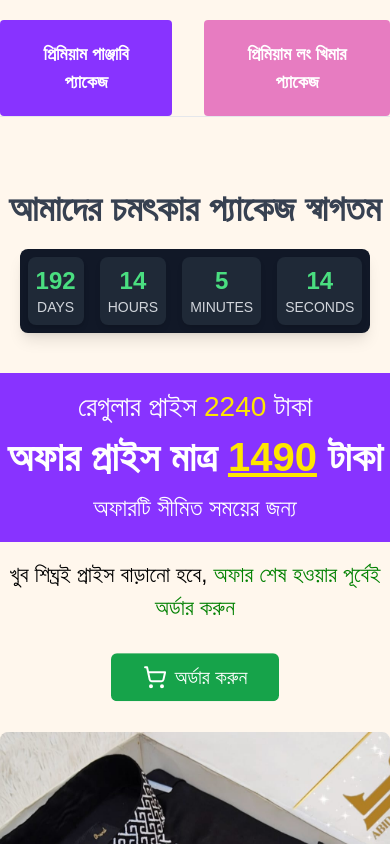
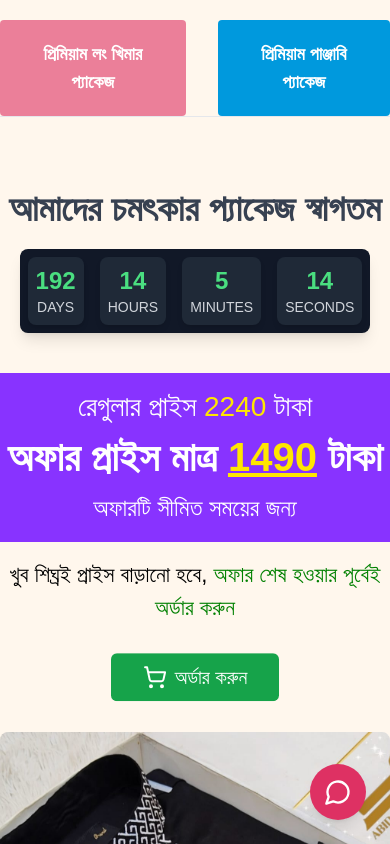
Before and after one commit to rashariful/punjabi-landing-page-frontend, a Next.js app: page / in a window 390 px wide. Shown: the top 844 px of the page. Built offline with nearby package versions, Linux system fonts and the light colour scheme.

Commit message:
whatsapp & phone system add

```diff
--- a/components/Checkout.tsx
+++ b/components/Checkout.tsx
@@ -128,7 +128,7 @@
   };
 
   return (
-    <div ref={checkoutRef} id="checkout-section" className="max-w-5xl mx-auto p-6 border-2 border-black rounded-lg my-10">
+    <div ref={checkoutRef} id="checkout-section" className="max-w-5xl mx-auto p-6 border-2 border-[#DE3163] rounded-lg my-10">
       <div className="mb-8">
         <h2 className="text-lg font-medium mb-4 text-black">Your Products</h2>
         <div className="flex items-center justify-between">
--- a/components/dashboard/OrderTable.tsx
+++ b/components/dashboard/OrderTable.tsx
@@ -406,6 +406,11 @@
     }
   };
 
+  const handleLogout = () => {
+        localStorage.removeItem("token");
+        router.push("/login");
+      };
+
   return (
     <div className="w-full text-black">
       <div className="mb-6 flex flex-col sm:flex-row justify-between items-center">
@@ -413,6 +418,7 @@
           <Search className="absolute left-3 top-1/2 h-4 w-4 -translate-y-1/2 text-gray-400" />
           <input type="text" className="w-full pl-10 pr-4 py-2 border border-gray-500 rounded-md" placeholder="Search orders..." />
         </div>
+        <button onClick={handleLogout} className="bg-red-600 px-5 py-2 text-white">Logout</button>
       </div>
       {loading ? (
         <p className="text-center text-black">Loading orders...</p>
--- a/components/homePage/HomePage.tsx
+++ b/components/homePage/HomePage.tsx
@@ -7,6 +7,7 @@
 import bikasPayment from "@/public/images/payment-scan.jpg"
 import CountdownTimer from "../shared/CountdownTimer"
 import ReviewSection from "../Review"
+import WhatsAppChatButton from "./WhatsAppChatButton"
 
 interface ProductDetail {
     productImage: string;
@@ -264,6 +265,7 @@
                 </div>
 
                 <ReviewSection />
+                <WhatsAppChatButton/>
             </div>
         </main>
     )
--- a/components/homePage/Tab.tsx
+++ b/components/homePage/Tab.tsx
@@ -29,7 +29,7 @@
   };
 
 const Tab = ({ products }: { products: Products }) => {
-    const tabs = ["প্রিমিয়াম পাঞ্জাবি প্যাকেজ", "প্রিমিয়াম লং খিমার প্যাকেজ"];
+    const tabs = ["প্রিমিয়াম লং খিমার প্যাকেজ", "প্রিমিয়াম পাঞ্জাবি প্যাকেজ"];
     const [activeTab, setActiveTab] = useState("প্রিমিয়াম পাঞ্জাবি প্যাকেজ")
     return (
         <div className="max-w-5xl mx-auto">
@@ -40,7 +40,7 @@
                             <button
                                 key={tab}
                                 onClick={() => setActiveTab(tab)}
-                                className={`p-5 text-lg font-semibold relative text-white rounded ${tab==="প্রিমিয়াম পাঞ্জাবি প্যাকেজ" ?`${products?.package1?.bgColor}`: `${products?.package2?.bgColor}`} ${activeTab === tab ? "" : "bg-opacity-60"}`}
+                                className={`p-5 text-lg font-semibold relative text-white rounded ${tab==="প্রিমিয়াম পাঞ্জাবি প্যাকেজ" ?`bg-[#0099DD]`: ` bg-[#DE3163]`} ${activeTab === tab ? "" : "bg-opacity-60"}`}
                             >
                                 {tab}
                             </button>
@@ -48,18 +48,19 @@
                     </nav>
                 </div>
             </div>
+
+            {activeTab === "প্রিমিয়াম লং খিমার প্যাকেজ" && (
+                <div className="py-8">
+                    <HomePage product={products.package2}  />
+                    <Checkout product={products.package2} />
+                </div>
+            )}
             {activeTab === "প্রিমিয়াম পাঞ্জাবি প্যাকেজ" && (
                 <div className="py-8">
                     <HomePage product={products.package1} />
                     <Checkout product={products.package1} />
                 </div>
             )}
-            {activeTab === "প্রিমিয়াম লং খিমার প্যাকেজ" && (
-                <div className="py-8">
-                    <HomePage product={products.package2}  />
-                    <Checkout product={products.package2} />
-                </div>
-            )}
         </div>
     );
 };
--- /dev/null
+++ b/components/homePage/WhatsAppChatButton.tsx
@@ -0,0 +1,114 @@
+
+// import React from "react";
+
+// const WhatsAppChatButton = () => {
+//   const whatsappLink = "https://wa.me/01303588099?text=Hello";
+
+//   return (
+//     <a
+//       href={whatsappLink}
+//       target="_blank"
+//       rel="noopener noreferrer"
+//       className="fixed bottom-5 right-5 2xl:right-56 bg-green-500 text-white p-3 rounded-full shadow-lg flex items-center justify-center">
+//       <svg xmlns="http://www.w3.org/2000/svg" viewBox="0 0 24 24" fill="white" className="w-8 h-8">
+//         <path d="M12 3C6.48 3 2 7.48 2 12s4.48 9 10 9c1.91 0 3.7-.59 5.15-1.6l5.38 2.13-2.12-5.37C21.41 15.7 22 13.91 22 12c0-4.52-4.48-9-10-9zm0 16c-1.42 0-2.75-.36-3.93-.99l-.84-.52-2.93 1.16 1.16-2.93-.52-.84C7.36 15.75 7 14.42 7 13c0-2.76 2.24-5 5-5s5 2.24 5 5-2.24 5-5 5z" />
+//       </svg>
+//     </a>
+//   );
+// };
+
+// export default WhatsAppChatButton;
+
+
+"use client"
+
+import { useState, useEffect } from "react"
+import { MessageCircle, Phone, X } from "lucide-react"
+
+export default function WhatsAppChatButton() {
+  const [isOpen, setIsOpen] = useState(false)
+  const [isVisible, setIsVisible] = useState(false)
+
+  useEffect(() => {
+    const timer = setTimeout(() => {
+      setIsVisible(true)
+    }, 1000)
+
+    return () => clearTimeout(timer)
+  }, [])
+
+  const toggleMenu = () => {
+    setIsOpen(!isOpen)
+  }
+
+  return (
+    <div
+      className={`fixed bottom-6 right-6 z-50 flex flex-col-reverse items-end gap-3 transition-all duration-300 ${
+        isVisible ? "opacity-100 translate-y-0" : "opacity-0 translate-y-10"
+      }`}
+    >
+      {/* Main Button */}
+      <button
+        onClick={toggleMenu}
+        className={`flex h-14 w-14 items-center justify-center rounded-full bg-[#DE3163] text-white shadow-lg transition-all duration-300 hover:bg-[#C72C48] ${
+          isOpen ? "rotate-180" : "rotate-0"
+        }`}
+        aria-label={isOpen ? "Close contact options" : "Open contact options"}
+      >
+        {isOpen ? <X className="h-7 w-7" /> : <MessageCircle className="h-7 w-7" />}
+      </button>
+
+      {/* Contact Buttons - Only visible when menu is open */}
+      {isOpen && (
+        <div className="flex flex-col items-end gap-3">
+          {/* Messenger Button */}
+          {/* <div className="group relative flex items-center">
+            <div className="absolute right-full mr-2 whitespace-nowrap rounded bg-[#DE3163] px-2 py-1 text-sm text-white opacity-0 transition-opacity group-hover:opacity-100">
+              Chat on Messenger
+            </div>
+            <a
+              href="#"
+              className="flex h-10 w-10 items-center justify-center rounded-full bg-[#DE3163] text-white shadow-lg transition-all duration-300 hover:bg-[#C72C48] hover:rotate-12"
+              aria-label="Contact us on Messenger"
+            >
+              <svg viewBox="0 0 36 36" className="h-5 w-5 fill-current" xmlns="http://www.w3.org/2000/svg">
+                <path d="M18 1.9c-8.8 0-16 6.6-16 14.8 0 4.7 2.3 8.8 5.9 11.6.3.2.5.6.5 1l.1 3.1c0 .9 1 1.6 1.9 1.2l3.5-1.6c.3-.1.6-.1.9 0 1 .3 2.1.5 3.2.5 8.8 0 16-6.6 16-14.8S26.8 1.9 18 1.9zm6 10.9l-4.3 6.9c-.7 1.1-2.2 1.3-3.1.4l-3.4-3.4c-.2-.2-.6-.2-.8 0l-4.6 3.4c-.5.4-1.1-.2-.7-.7l4.3-6.9c.7-1.1 2.2-1.3 3.1-.4l3.4 3.4c.2.2.6.2.8 0l4.6-3.4c.5-.4 1.1.2.7.7z" />
+              </svg>
+            </a>
+          </div> */}
+          {/* Phone Button */}
+          <div className="group relative flex items-center">
+            <div className="absolute right-full mr-2 whitespace-nowrap rounded bg-blue-500 px-2 py-1 text-sm text-white opacity-0 transition-opacity group-hover:opacity-100">
+              Call us
+            </div>
+            <a
+              href="tel:01303588099"
+              className="flex h-10 w-10 items-center justify-center rounded-full bg-blue-500 text-white shadow-lg transition-all duration-300 hover:bg-blue-500/80 hover:rotate-12"
+              aria-label="Call us"
+            >
+              <Phone className="h-5 w-5" />
+            </a>
+          </div>
+
+          {/* WhatsApp Button */}
+          <div className="group relative flex items-center">
+            <div className="absolute right-full mr-2 whitespace-nowrap rounded  bg-green-500 px-2 py-1 text-sm text-white opacity-0 transition-opacity group-hover:opacity-100">
+              Chat on WhatsApp
+            </div>
+            <a
+              href="https://wa.me/8801303588099"
+              className="flex h-10 w-10 items-center justify-center rounded-full  bg-green-500 text-white shadow-lg transition-all duration-300 hover:bg-green-500/80 hover:rotate-12"
+              aria-label="Contact us on WhatsApp"
+            >
+              <svg viewBox="0 0 24 24" className="h-5 w-5 fill-current" xmlns="http://www.w3.org/2000/svg">
+                <path d="M17.472 14.382c-.297-.149-1.758-.867-2.03-.967-.273-.099-.471-.148-.67.15-.197.297-.767.966-.94 1.164-.173.199-.347.223-.644.075-.297-.15-1.255-.463-2.39-1.475-.883-.788-1.48-1.761-1.653-2.059-.173-.297-.018-.458.13-.606.134-.133.298-.347.446-.52.149-.174.198-.298.298-.497.099-.198.05-.371-.025-.52-.075-.149-.669-1.612-.916-2.207-.242-.579-.487-.5-.669-.51-.173-.008-.371-.01-.57-.01-.198 0-.52.074-.792.372-.272.297-1.04 1.016-1.04 2.479 0 1.462 1.065 2.875 1.213 3.074.149.198 2.096 3.2 5.077 4.487.709.306 1.262.489 1.694.625.712.227 1.36.195 1.871.118.571-.085 1.758-.719 2.006-1.413.248-.694.248-1.289.173-1.413-.074-.124-.272-.198-.57-.347m-5.421 7.403h-.004a9.87 9.87 0 01-5.031-1.378l-.361-.214-3.741.982.998-3.648-.235-.374a9.86 9.86 0 01-1.51-5.26c.001-5.45 4.436-9.884 9.888-9.884 2.64 0 5.122 1.03 6.988 2.898a9.825 9.825 0 012.893 6.994c-.003 5.45-4.437 9.884-9.885 9.884m8.413-18.297A11.815 11.815 0 0012.05 0C5.495 0 .16 5.335.157 11.892c0 2.096.547 4.142 1.588 5.945L.057 24l6.305-1.654a11.882 11.882 0 005.683 1.448h.005c6.554 0 11.89-5.335 11.893-11.893a11.821 11.821 0 00-3.48-8.413z" />
+              </svg>
+            </a>
+          </div>
+
+
+        </div>
+      )}
+    </div>
+  )
+}
--- a/package.json
+++ b/package.json
@@ -17,6 +17,7 @@
     "react-gtm-module": "^2.0.11",
     "react-hot-toast": "^2.5.2",
     "react-icons": "^5.5.0",
+    "react-whatsapp-chat-widget": "^1.1.6",
     "swiper": "^11.2.4"
   },
   "devDependencies": {
```
Also changed, not shown: 1 other file (tests, documents, lock files or other folders).
